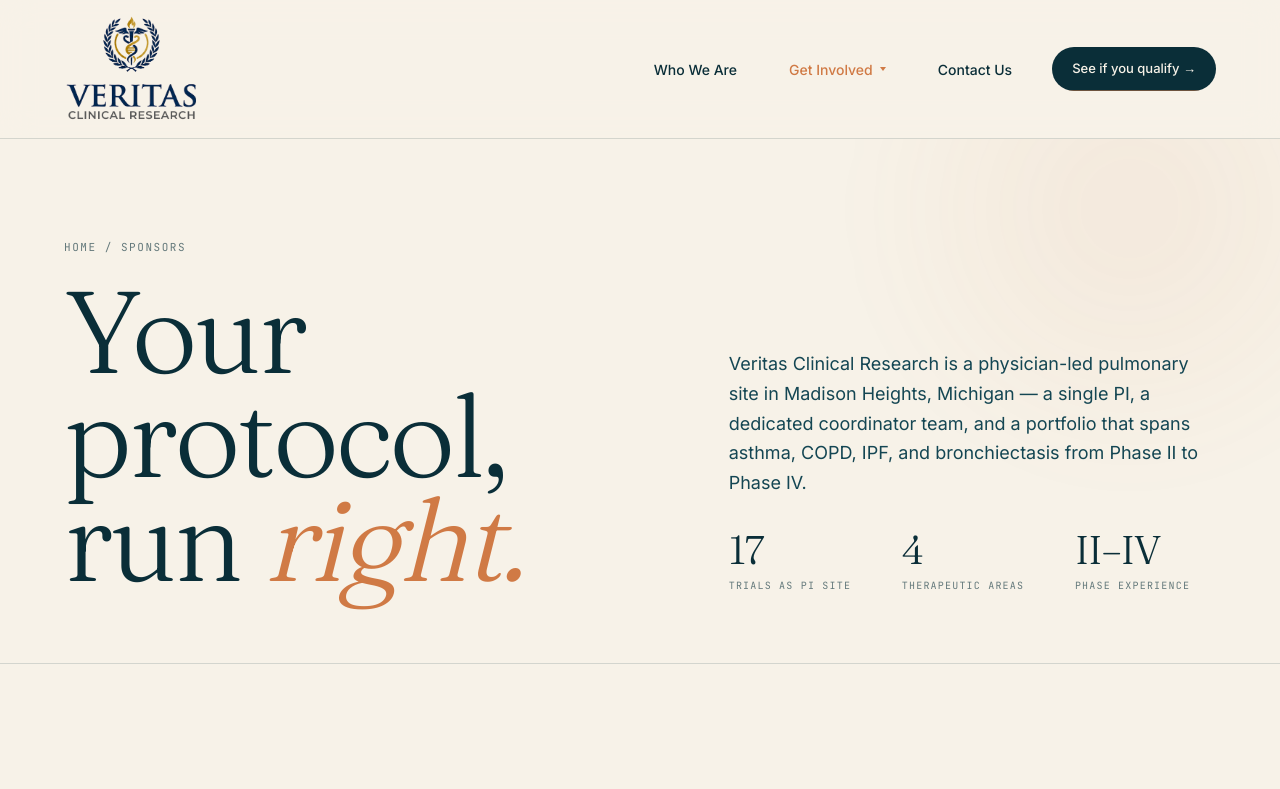
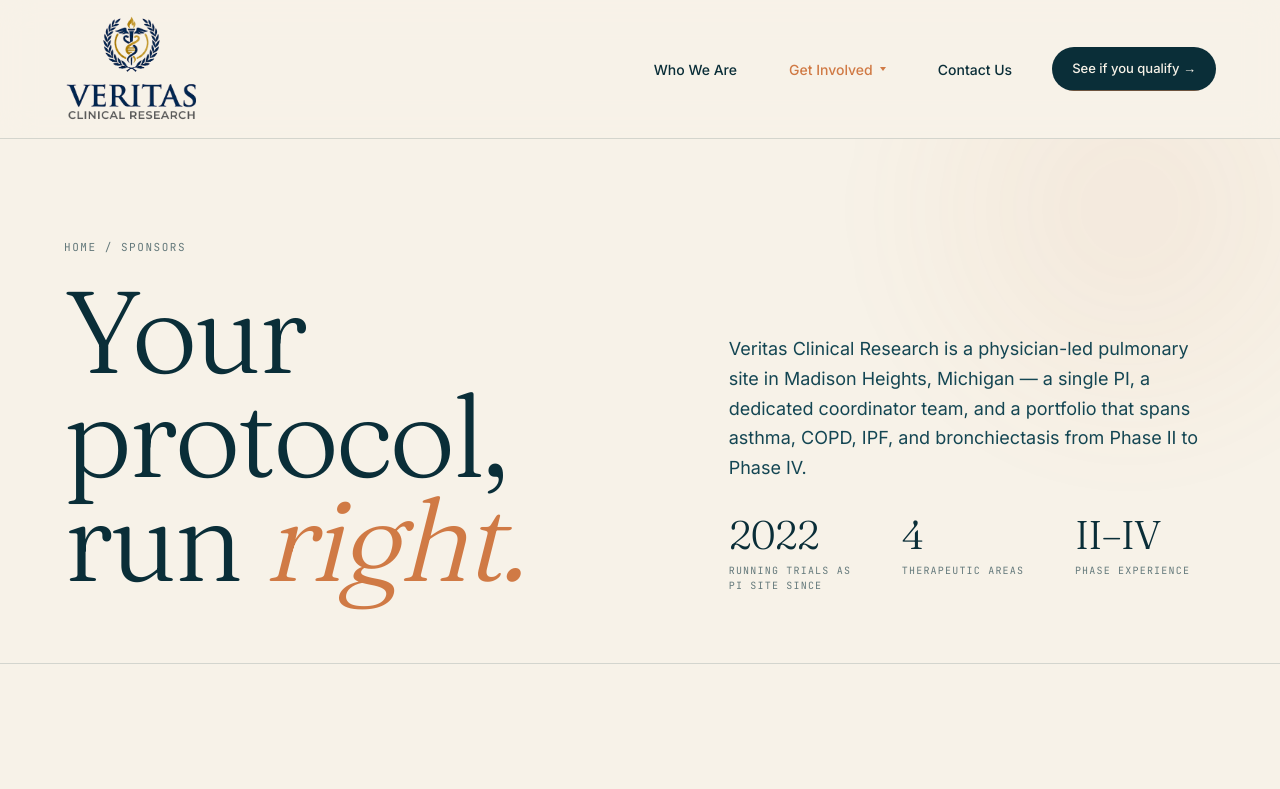
Before and after one commit to francoparodi1979/aprim.github.io, a Next.js app: page /sponsors in a window 1280 px wide. Shown: the top 789 px of the page. Built offline with nearby package versions, Linux system fonts and the light colour scheme; no server answers.

Commit message:
Sponsors page: replace trial-count stat with evergreen copy
Co-Authored-By: Claude Opus 5.5 <noreply@anthropic.com>
Claude-Session: https://claude.ai/code/session_01Afy2U9kDuZGiaoF45zPFAD

```diff
--- a/src/app/sponsors/page.tsx
+++ b/src/app/sponsors/page.tsx
@@ -4,13 +4,13 @@ import Link from "next/link";
 import { SiteFooter } from "@/components/SiteFooter";
 import { SiteNav } from "@/components/SiteNav";
 import { CAPABILITIES } from "@/lib/content/capabilities";
-import { PORTFOLIO, STATUS_LABEL, TRIAL_COUNT, trialId } from "@/lib/content/portfolio";
+import { PORTFOLIO, STATUS_LABEL, trialId } from "@/lib/content/portfolio";
 import { subpageStyles } from "../_styles/subpages";
 
 export const metadata: Metadata = {
   title: "For sponsors",
   description:
-    `Site qualification for sponsors and CROs — ${TRIAL_COUNT} trials as a PI site across asthma, COPD, IPF, and bronchiectasis. Phase II–IV. Madison Heights, Michigan.`,
+    "Site qualification for sponsors and CROs — a growing portfolio of Phase II–IV trials as a PI site across asthma, COPD, IPF, and bronchiectasis. Madison Heights, Michigan.",
 };
 
 export default function SponsorsPage() {
@@ -40,8 +40,8 @@ export default function SponsorsPage() {
             </p>
             <div className="ks">
               <div>
-                <b>{TRIAL_COUNT}</b>
-                <span>Trials as PI site</span>
+                <b>2022</b>
+                <span>Running trials as PI site since</span>
               </div>
               <div>
                 <b>4</b>
```
